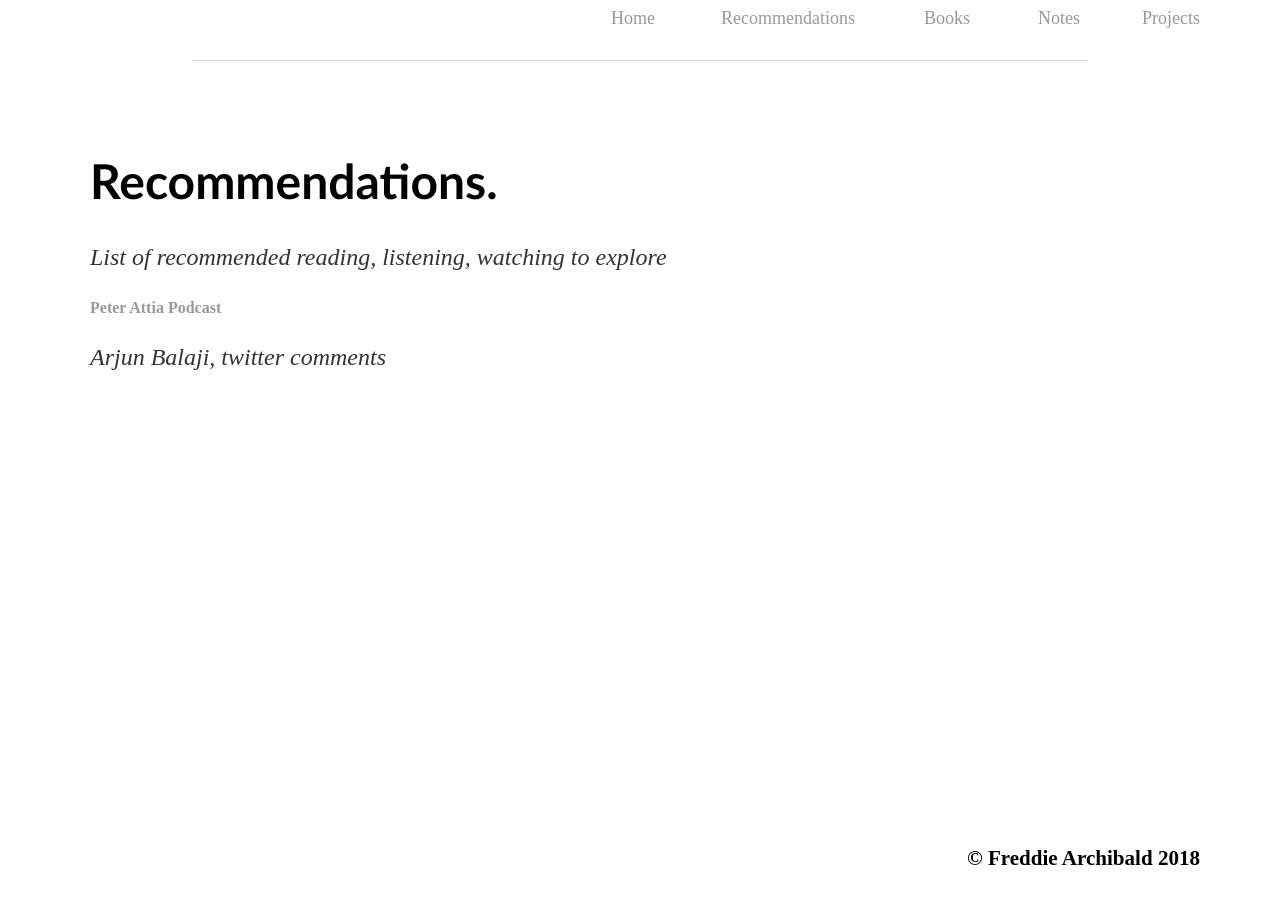
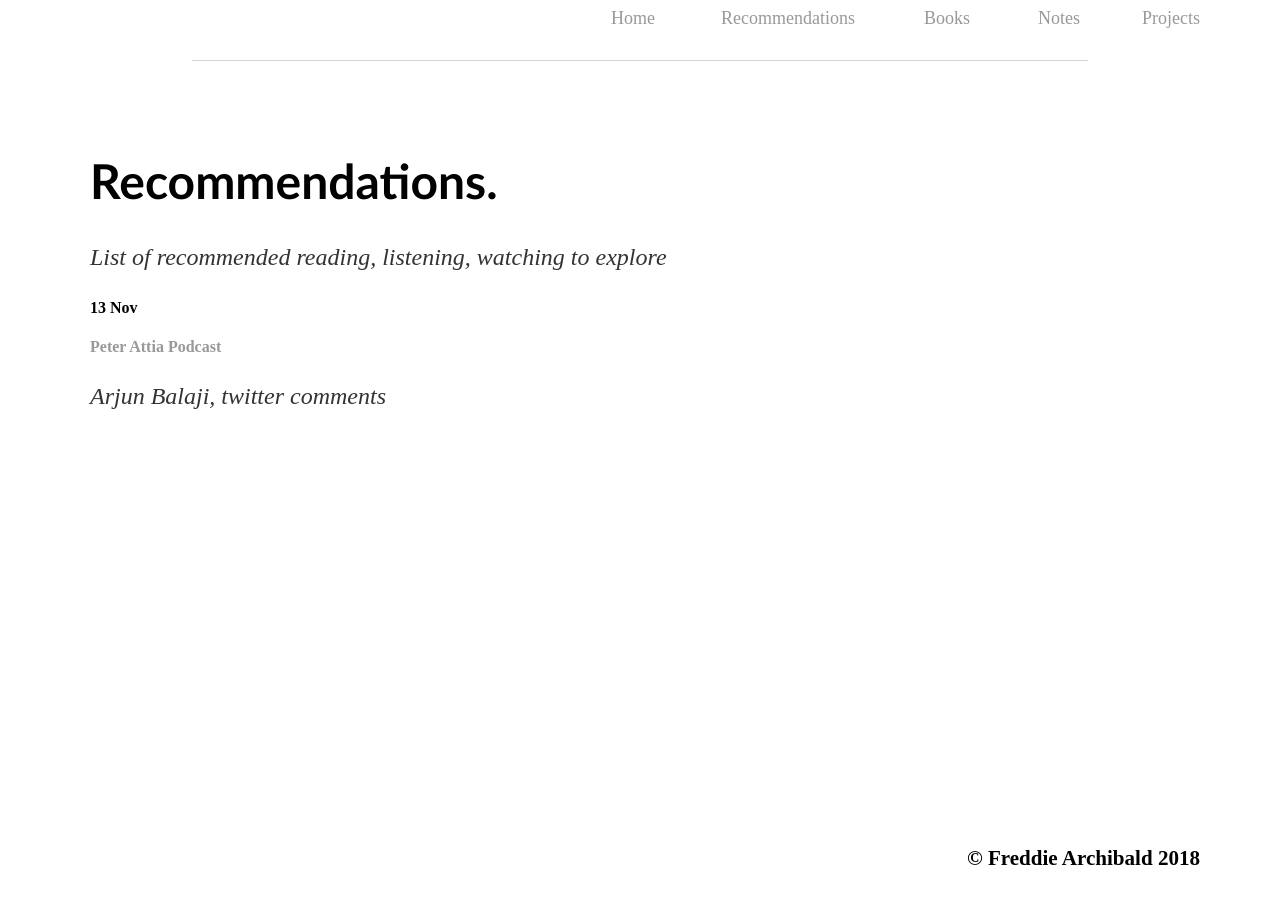
Before and after one commit to scryptive/personal, a Jekyll site: the page built from recommendations/index.html, in a window 1280 px wide. Built offline with Jekyll 4.4.1, drawn with Linux system fonts in a browser that asks for light colours.

Commit message:
Update index.html

```diff
--- a/recommendations/index.html
+++ b/recommendations/index.html
@@ -20,6 +20,6 @@ title: Recommendations
   <h1>Recommendations.</h1>
 	<p><em>List of recommended reading, listening, watching to explore</em></p>
 
-	<h4><a href="https://peterattiamd.com/podcast/">Peter Attia Podcast</a></h4>
+	<h4>13 Nov</h4><h4><a href="https://peterattiamd.com/podcast/">Peter Attia Podcast</a></h4>
 	<p><em>Arjun Balaji, twitter comments</em></p>
 </div><!-- /.main -->
```
